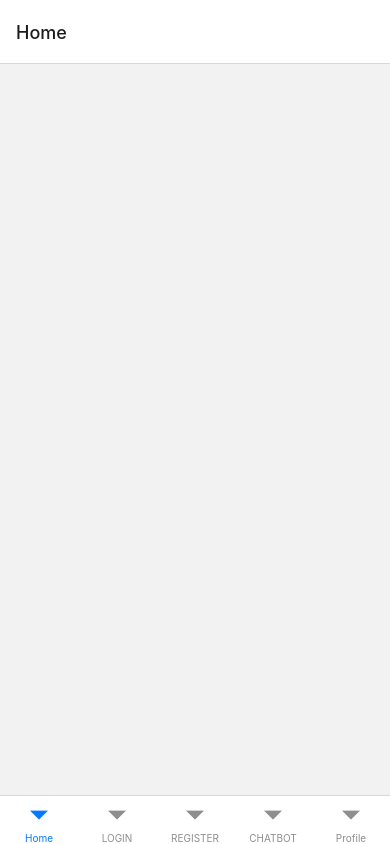
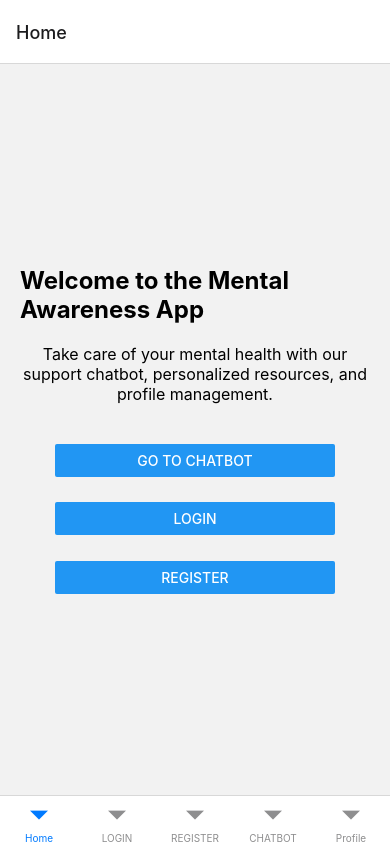
Before and after one commit to SumanR1602/MindMate, a React Native app in the folder hacktivate/: screen / in a window 390 px wide. Built offline with nearby package versions, Linux system fonts and the light colour scheme.

Commit message:
Home updates

```diff
--- a/hacktivate/App.js
+++ b/hacktivate/App.js
@@ -6,6 +6,7 @@ import Profile from './screens/Profile';
 import ChatbotScreen from './screens/ChatBotScreen';
 import LoginScreen from './screens/LoginScreen';
 import RegisterScreen from './screens/RegisterScreen';
+import { View, Text, StyleSheet, Button } from 'react-native';
 
 const Tab = createBottomTabNavigator();
 
@@ -25,6 +26,52 @@ export default function App() {
 
 
 function HomeScreen() {
+  return (
+    <View style={styles.container}>
+      <Text style={styles.welcomeText}>Welcome to the Mental Awareness App</Text>
+      <Text style={styles.description}>
+        Take care of your mental health with our support chatbot, personalized resources, and profile management.
+      </Text>
+
+      <View style={styles.buttonContainer}>
+        <Button
+          title="Go to Chatbot"
+          onPress={() => navigation.navigate('CHATBOT')}
+        />
+        <Button
+          title="Login"
+          onPress={() => navigation.navigate('LOGIN')}
+        />
+        <Button
+          title="Register"
+          onPress={() => navigation.navigate('REGISTER')}
+        />
+      </View>
+    </View>
+  );
+}
 
 
-}
+const styles = StyleSheet.create({
+  container: {
+    flex: 1,
+    justifyContent: 'center',
+    alignItems: 'center',
+    padding: 20,
+  },
+  welcomeText: {
+    fontSize: 24,
+    fontWeight: 'bold',
+    marginBottom: 20,
+  },
+  description: {
+    fontSize: 16,
+    textAlign: 'center',
+    marginBottom: 40,
+  },
+  buttonContainer: {
+    width: '80%',
+    justifyContent: 'space-between',
+    height: 150,
+  },
+});
--- a/hacktivate/screens/Profile.js
+++ b/hacktivate/screens/Profile.js
@@ -1,7 +1,7 @@
 import React from 'react';
 import { View, Text, StyleSheet, Image, TextInput, Button } from 'react-native';
 
-export default function EditProfileScreen() {
+export default function Profile() {
   return (
     <View style={styles.container}>
       {/* Header */}
```
